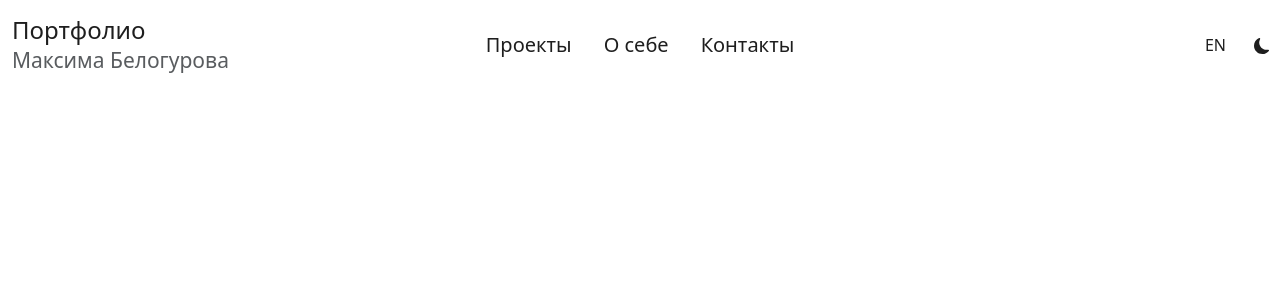
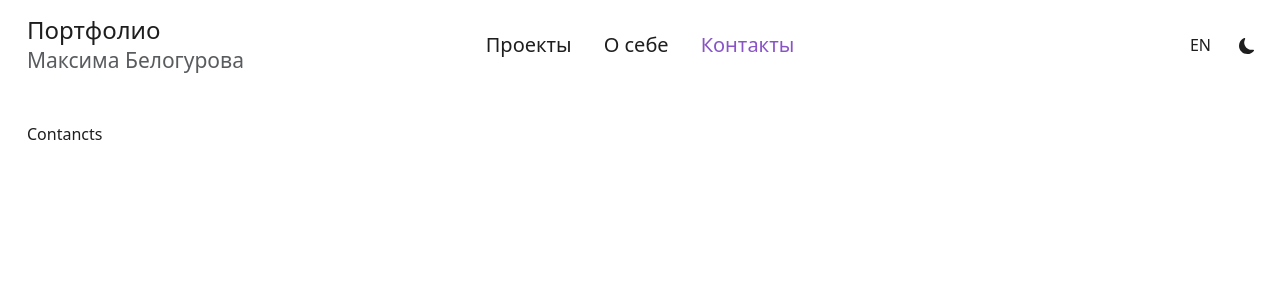
Before and after one commit to maxbelogurov/my-portfolio, a Vue app: page /contacts in a window 1280 px wide. Shown: the top 300 px of the page. Built offline with nearby package versions, Linux system fonts and the light colour scheme.

Commit message:
added: routers

```diff
--- a/src/assets/styles/common/_colors.scss
+++ b/src/assets/styles/common/_colors.scss
@@ -12,7 +12,7 @@
   --bg-js-color: #ddc60e;
   --bg-layout-color: #519adb;
 
-  --shadow-default: rgba(0,0,0, 0.3);
+  --shadow-default: rgba(0,0,0, 0.2);
   --shadow-all-color: rgba(242,149,55, 0.3);
   --shadow-vue-color: rgba(66,184,131, 0.3);
   --shadow-js-color: rgba();
--- a/src/assets/styles/main.scss
+++ b/src/assets/styles/main.scss
@@ -4,7 +4,6 @@ input:focus,
 select:focus {
   box-shadow: none !important;
 }
-//html {margin-right: calc(-1 * (100vw - 100%));}
 body, p, span, div, h1, h2, h3, h4, h5, h6 {
   color:var(--font-dark);
   transition: color .4s ease;
@@ -35,30 +34,8 @@ body, p, span, div, h1, h2, h3, h4, h5, h6 {
 .text-muted {
   color: var(--font-secondary) !important;
 }
-.link-orange-hover {
-  color: var(--font-dark);
-  -webkit-text-fill-color: var(--font-dark);;
-  &:focus {
-    color: var(--font-dark);
-  }
-  &:hover:not(.active) {
-    color: var(--font-dark);
-    background: linear-gradient(to left, var(--font-dark) 20%, $my-orange 40%, var(--font-dark) 60%, var(--font-dark) 80%);
-    background-size: 200% auto;
-    background-clip: text;
-    text-fill-color: transparent;
-    -webkit-background-clip: text;
-    -webkit-text-fill-color: transparent;
-    animation-name: shine;
-    animation-duration: 1s;
-    animation-iteration-count: 1;
-    @keyframes shine {
-      from {
-        background-position-x: 120%;
-      }
-      to {
-        background-position-x: 0;
-      }
-    }
+@media screen and (min-width: $my-medium-screen) {
+  html {
+    scrollbar-gutter: stable both-edges; //убираем прыжок страницы при появлении полосы прокрутки
   }
 }
--- a/src/components/NavMain.vue
+++ b/src/components/NavMain.vue
@@ -5,7 +5,12 @@
       <li v-for="item in nav"
           :key="item"
           class="nav-item">
-        <a class="nav-link link-orange-hover text-center" aria-current="page" href="#">{{ $t('nav_main.' + item) }}</a>
+        <router-link class="nav-link text-center"
+                    aria-current="page"
+                    :to="{ name: item }">
+          {{ $t('nav_main.' + item) }}
+        </router-link>
+
       </li>
     </ul>
   </nav>
@@ -31,6 +36,10 @@ const nav = ref([
   z-index: 10;
   .nav-link {
     font-size: px-to-rem(20);
+    color: var(--font-dark);
+  }
+  .router-link-active {
+    color: var(--purple-dark);
   }
 }
 </style>
--- a/src/modules/ChangeLanguage.vue
+++ b/src/modules/ChangeLanguage.vue
@@ -1,7 +1,7 @@
 <template>
   <div class="locale-changer">
       <button
-          class="btn-clear link-orange-hover"
+          class="btn-clear"
           @click="changingLanguage()">
         {{ $t('header.btn_language_change') }}
       </button>
--- a/src/router/index.js
+++ b/src/router/index.js
@@ -6,17 +6,19 @@ const router = createRouter({
   routes: [
     {
       path: '/',
-      name: 'home',
+      name: 'works',
       component: HomeView
     },
-    // {
-    //   path: '/about',
-    //   name: 'about',
-    //   // route level code-splitting
-    //   // this generates a separate chunk (About.[hash].js) for this route
-    //   // which is lazy-loaded when the route is visited.
-    //   component: () => import('../views/AboutView.vue')
-    // }
+    {
+      path: '/about',
+      name: 'about',
+      component: () => import('../views/AboutView.vue')
+    },
+    {
+      path: '/contacts',
+      name: 'contacts',
+      component: () => import('../views/ContactsView.vue')
+    }
   ]
 })
 
--- /dev/null
+++ b/src/views/AboutView.vue
@@ -0,0 +1,17 @@
+<template>
+  <main class="mt-5">
+    <div class="container-xxl">
+      <div>
+        About
+      </div>
+    </div>
+  </main>
+</template>
+
+<script setup>
+
+</script>
+
+<style scoped>
+
+</style>
--- /dev/null
+++ b/src/views/ContactsView.vue
@@ -0,0 +1,16 @@
+<template>
+  <main class="mt-5">
+    <div class="container-xxl">
+      <div>
+        Contancts
+      </div>
+    </div>
+  </main>
+</template>
+
+<script setup>
+</script>
+
+<style scoped>
+
+</style>
```
